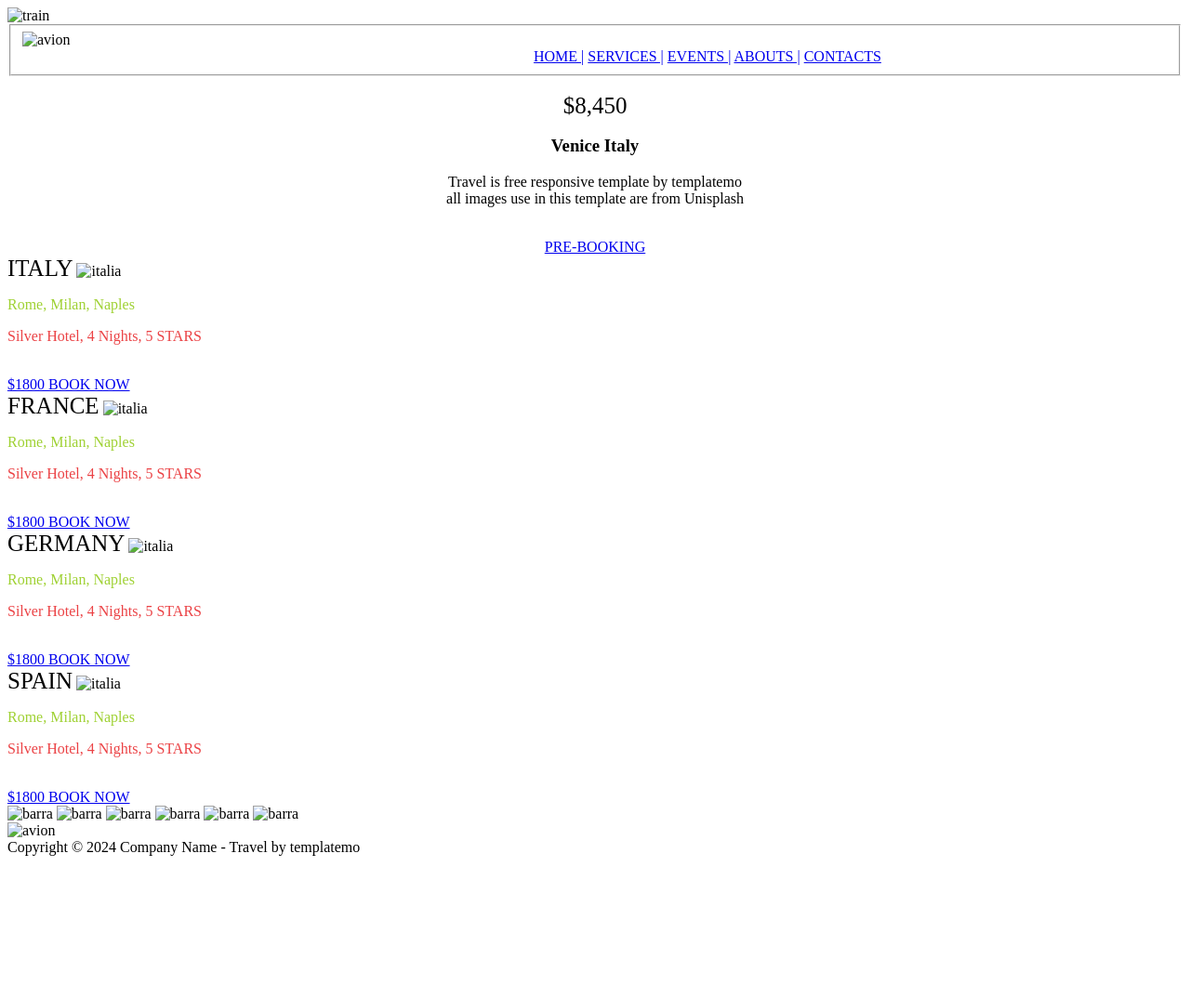
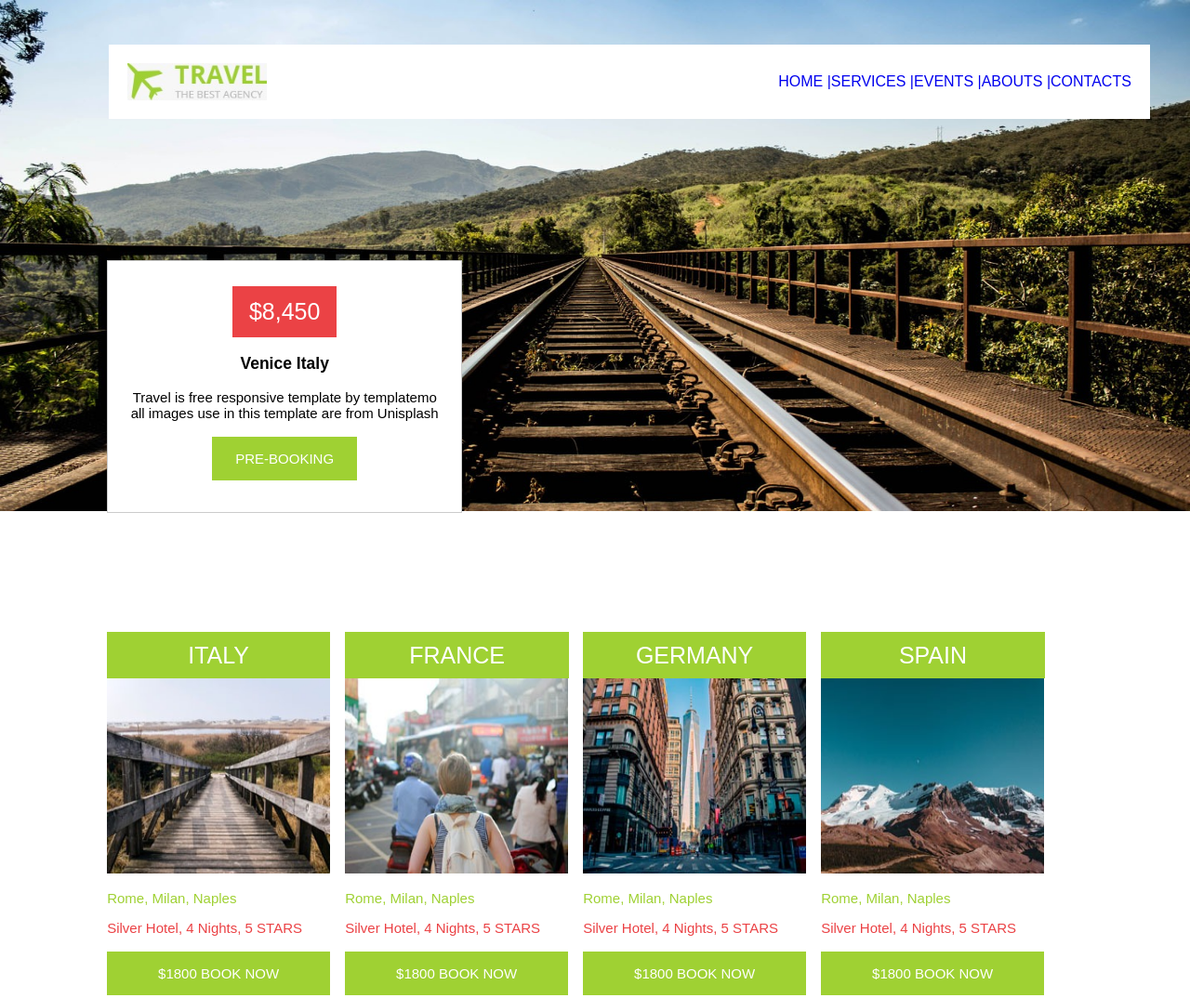
Before and after one commit to Jose3942/Taller_3_Desarrollo-web_I, a plain HTML site: page index.html in a window 1280 px wide. Shown: the top 1074 px of the page at 93% size. Before the commit the page ends 929 px from the top, so only its background shows below. Drawn offline with Linux system fonts and the light colour scheme; the site is published under a folder, as on GitHub Pages, so addresses that start at the root find nothing.

Commit message:
fix: :bug: arreglo de errores

```diff
--- a/index.html
+++ b/index.html
@@ -4,15 +4,15 @@
     <meta charset="UTF-8" />
     <meta name="viewport" content="width=device-width, initial-scale=1.0" />
     <title>Document</title>
-    <link rel="stylesheet" href="/css/style.css" />
+    <link rel="stylesheet" href="css/style.css" />
   </head>
 
   <body>
     <section class="img-train">
-      <img src="/recursos/viasTren.jpg" alt="train" />
+      <img src="recursos/viasTren.jpg" alt="train" />
 
       <fieldset class="barra">
-        <img src="/recursos/travel.jpg" alt="avion" style="height: 100%; width: 150px" />
+        <img src="recursos/travel.jpg" alt="avion" style="height: 100%; width: 150px" />
         <br />
 
         <a href="#" style="margin-left: 550px">HOME |</a>
@@ -38,7 +38,7 @@
 
       <div class="producto-italia">
         <span class="tiulo-italia" style="font-size: 25px">ITALY</span>
-        <img src="/recursos/puente.jpg" alt="italia" />
+        <img src="recursos/puente.jpg" alt="italia" />
         <p style="color: #9fd133">Rome, Milan, Naples</p>
         <p style="color: #eb4245">Silver Hotel, 4 Nights, 5 STARS</p>
         <br />
@@ -47,7 +47,7 @@
 
       <div class="producto-francia">
         <span class="tiulo-francia" style="font-size: 25px">FRANCE</span>
-        <img src="/recursos/imagen ciudad.jpg" alt="italia" />
+        <img src="recursos/imagen ciudad.jpg" alt="italia" />
         <p style="color: #9fd133">Rome, Milan, Naples</p>
         <p style="color: #eb4245">Silver Hotel, 4 Nights, 5 STARS</p>
         <br />
@@ -56,7 +56,7 @@
 
       <div class="productos-alemania">
         <span class="tiulo-alemania" style="font-size: 25px">GERMANY</span>
-        <img src="/recursos/imagenCiudad2.jpg" alt="italia" />
+        <img src="recursos/imagenCiudad2.jpg" alt="italia" />
         <p style="color: #9fd133">Rome, Milan, Naples</p>
         <p style="color: #eb4245">Silver Hotel, 4 Nights, 5 STARS</p>
         <br />
@@ -65,7 +65,7 @@
 
       <div class="producto-españa">
         <span class="tiulo-españa" style="font-size: 25px">SPAIN</span>
-        <img src="/recursos/montañas.jpg" alt="italia" />
+        <img src="recursos/montañas.jpg" alt="italia" />
         <p style="color: #9fd133">Rome, Milan, Naples</p>
         <p style="color: #eb4245">Silver Hotel, 4 Nights, 5 STARS</p>
         <br />
@@ -74,16 +74,16 @@
     </section>
 
     <div class="footer">
-      <img src="/recursos/cohete.jpg" alt="barra" />
-      <img src="/recursos/palmera.jpg" alt="barra" />
-      <img src="/recursos/delfin.jpg" alt="barra" />
-      <img src="/recursos/cohete.jpg" alt="barra" />
-      <img src="/recursos/palmera.jpg" alt="barra" />
-      <img src="/recursos/delfin.jpg" alt="barra" />
+      <img src="recursos/cohete.jpg" alt="barra" />
+      <img src="recursos/palmera.jpg" alt="barra" />
+      <img src="recursos/delfin.jpg" alt="barra" />
+      <img src="recursos/cohete.jpg" alt="barra" />
+      <img src="recursos/palmera.jpg" alt="barra" />
+      <img src="recursos/delfin.jpg" alt="barra" />
     </div>
 
     <div class="footer-2">
-      <img src="/recursos/travel.jpg" alt="avion" style="height: 100%; width: 150px" />
+      <img src="recursos/travel.jpg" alt="avion" style="height: 100%; width: 150px" />
       <footer>Copyright &copy; 2024 Company Name - Travel by templatemo</footer>
     </div>
   </body>
```
